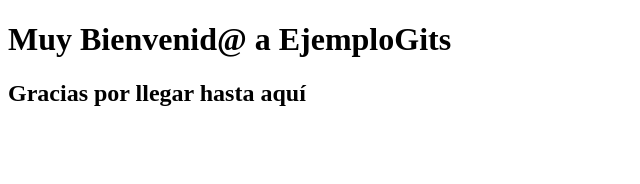
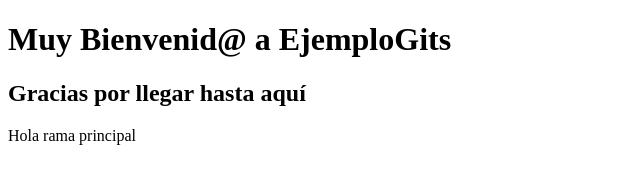
Before and after one commit to Valentinamoret/ejemploGits, a plain HTML site: page index.html in a window 1280 px wide. Shown: the whole page, without its empty margins (0-640 px from the left). Drawn offline with Linux system fonts and the light colour scheme.

Commit message:
Modificación en rama principal

```diff
--- a/index.html
+++ b/index.html
@@ -8,5 +8,6 @@
 <body>
     <h1>Muy Bienvenid@ a EjemploGits</h1>
     <h2>Gracias por llegar hasta aquí</h2>
+    <p>Hola rama principal</p>
 </body>
 </html>
```
